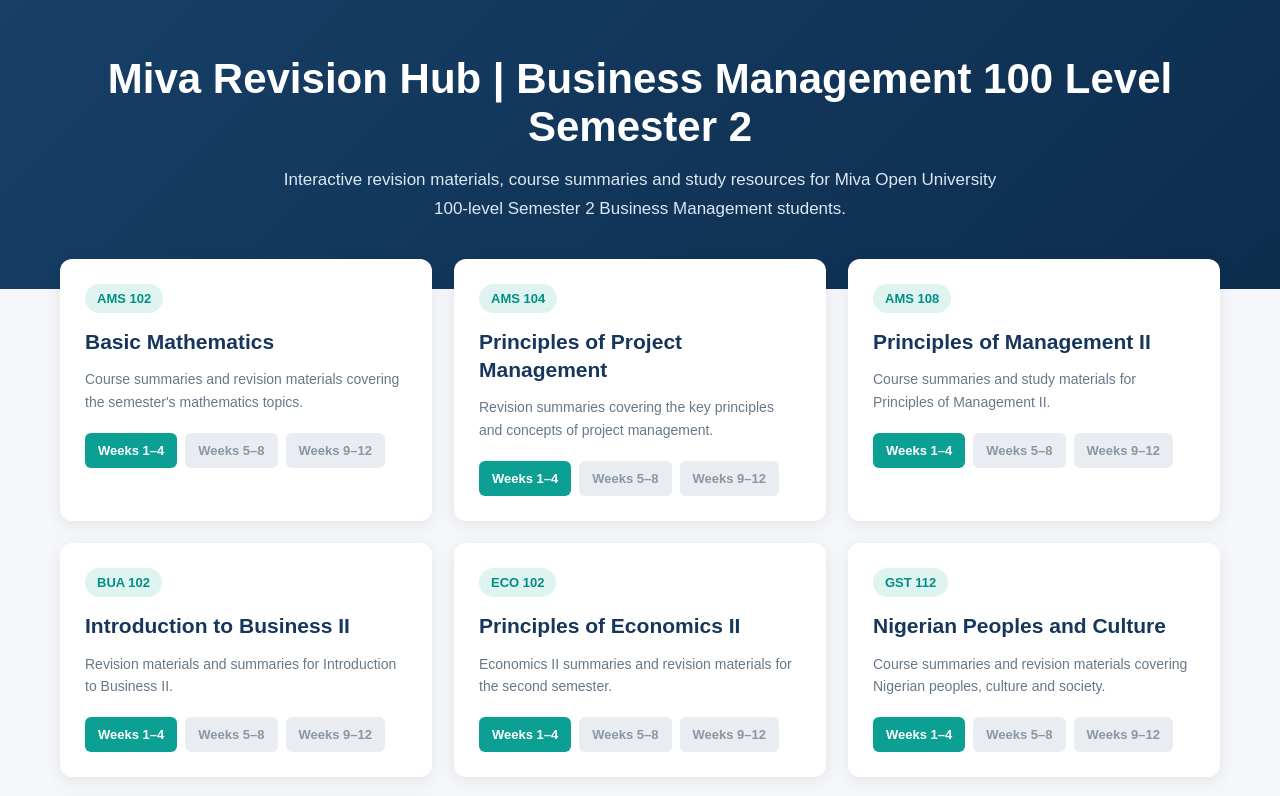
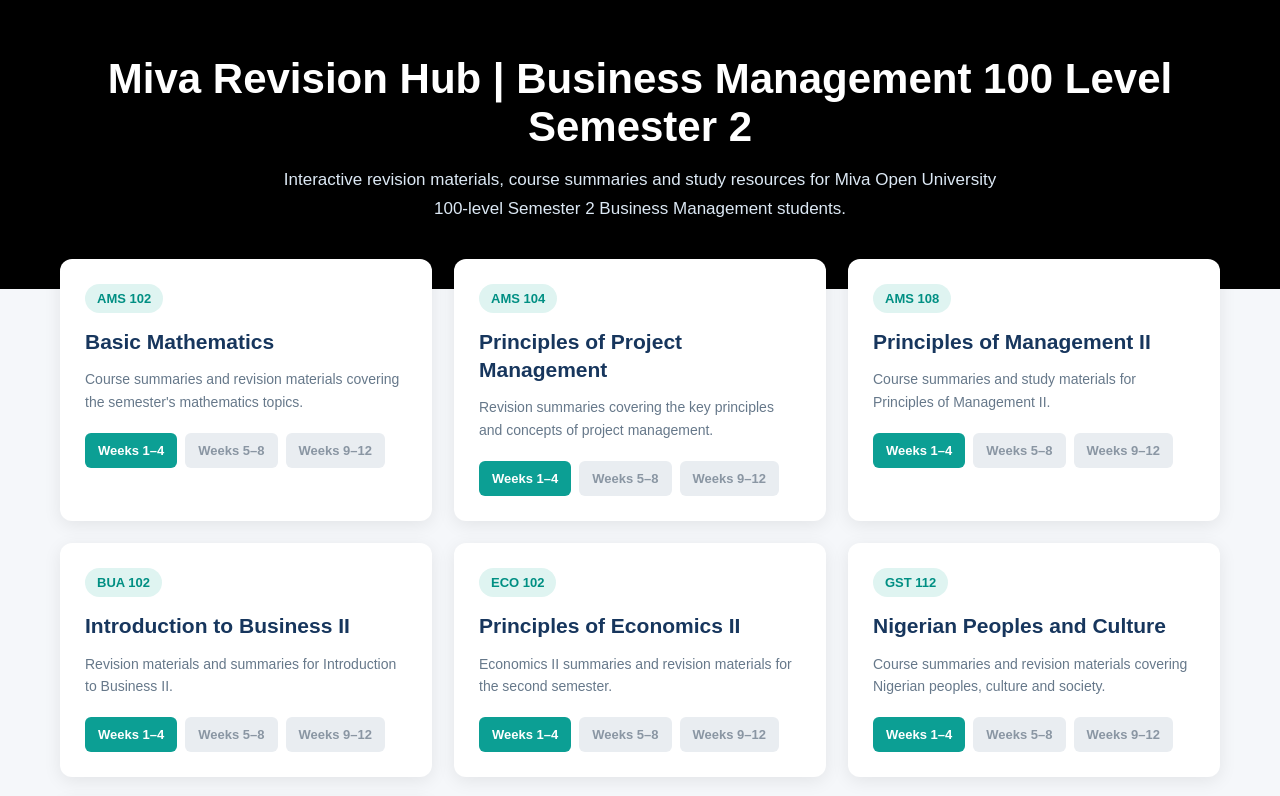
Before and after one commit to ozorejesse/Business-Management-Semester-2-100-Level-Revison-Hub, a plain HTML site: page index.html in a window 1280 px wide. Shown: the top 796 px of the page. Drawn offline with Linux system fonts and the light colour scheme.

Commit message:
Update index.html

```diff
--- a/index.html
+++ b/index.html
@@ -19,7 +19,7 @@
         }
 
         .hero {
-            background: linear-gradient(135deg, #173f67, #0d2d4d);
+            background: black;
             color: white;
             text-align: center;
             padding: 55px 20px 65px;
```
